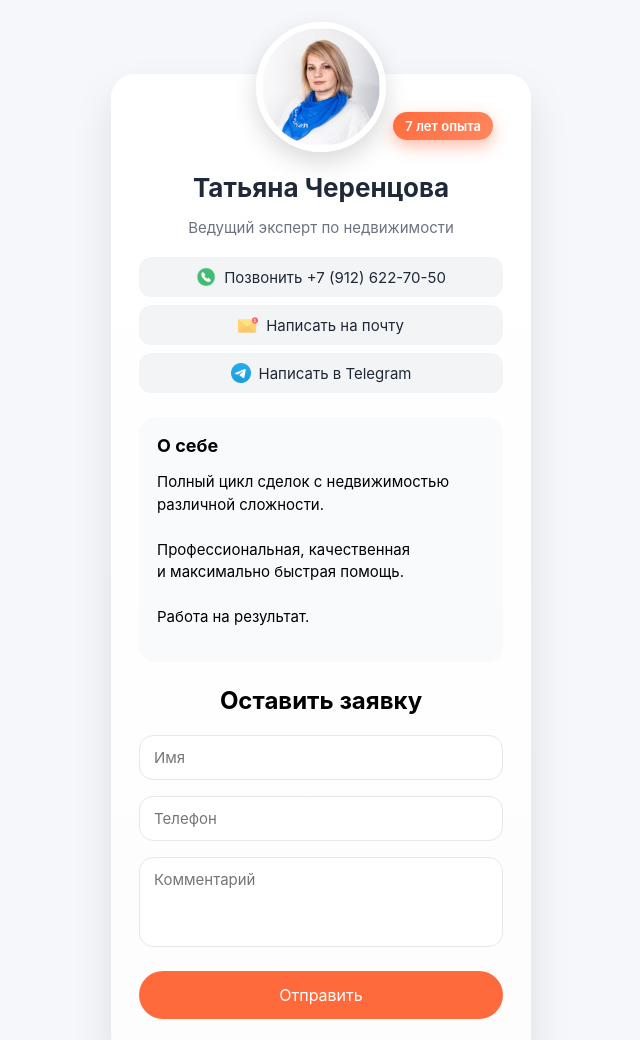
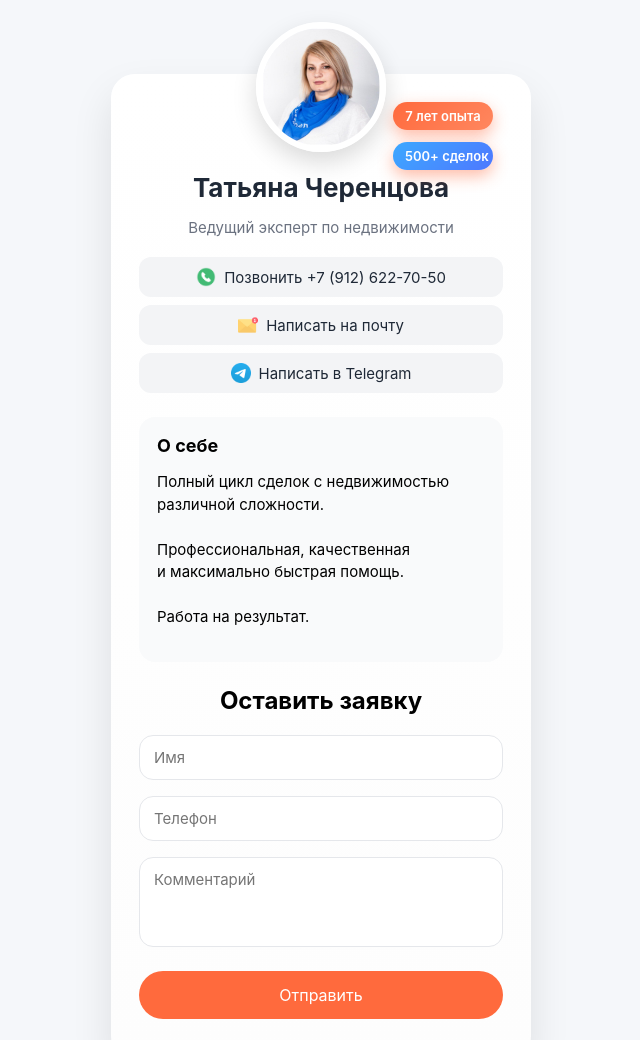
Before and after one commit to pchnch/TatyanaDobrodel, a plain HTML site: page index.html in a window 1280 px wide. Shown: the top 1040 px of the page, without its empty margins (319-959 px from the left). Drawn offline with Linux system fonts and the light colour scheme.

Commit message:
+badge exp

```diff
--- a/css/style.css
+++ b/css/style.css
@@ -46,7 +46,7 @@ body {
   position: relative;
 }
 
-.badge {
+.badge.exp{
   position: absolute;
   /*bottom: -6px;
   right: 50%;*/
@@ -60,9 +60,31 @@ body {
   box-shadow: 0 6px 16px rgba(255,106,61,.45);
   white-space: nowrap;
   bottom: auto;
-  top: 10px;
+  top: 0px;
   right: 10px;
   transform: none;
+    width: 100px;
+}
+
+.badge.deals {
+  position: absolute;
+  /*bottom: -6px;
+  right: 50%;*/
+  transform: translateX(95px);
+  background: linear-gradient(135deg, #3da8ff, #4e78ff);
+  color: #fff;
+  padding: 6px 12px;
+  border-radius: 999px;
+  font-size: 13px;
+  font-weight: 600;
+  box-shadow: 0 6px 16px rgba(255,106,61,.45);
+  white-space: nowrap;
+  bottom: auto;
+  top: 40px;
+  right: 10px;
+  transform: none;
+  width: 100px;
+
 }
 
 .header img {
--- a/index.html
+++ b/index.html
@@ -11,7 +11,8 @@
   <div class="card">
     <div class="header">
       <img src="images/avatar.jpg" alt="Фото">
-      <div class="badge">7 лет опыта</div>
+      <div class="badge exp">7 лет опыта</div>
+      <div class="badge deals">500+ сделок</div>
     </div>
 
     <h1>Татьяна Черенцова</h1>
```
